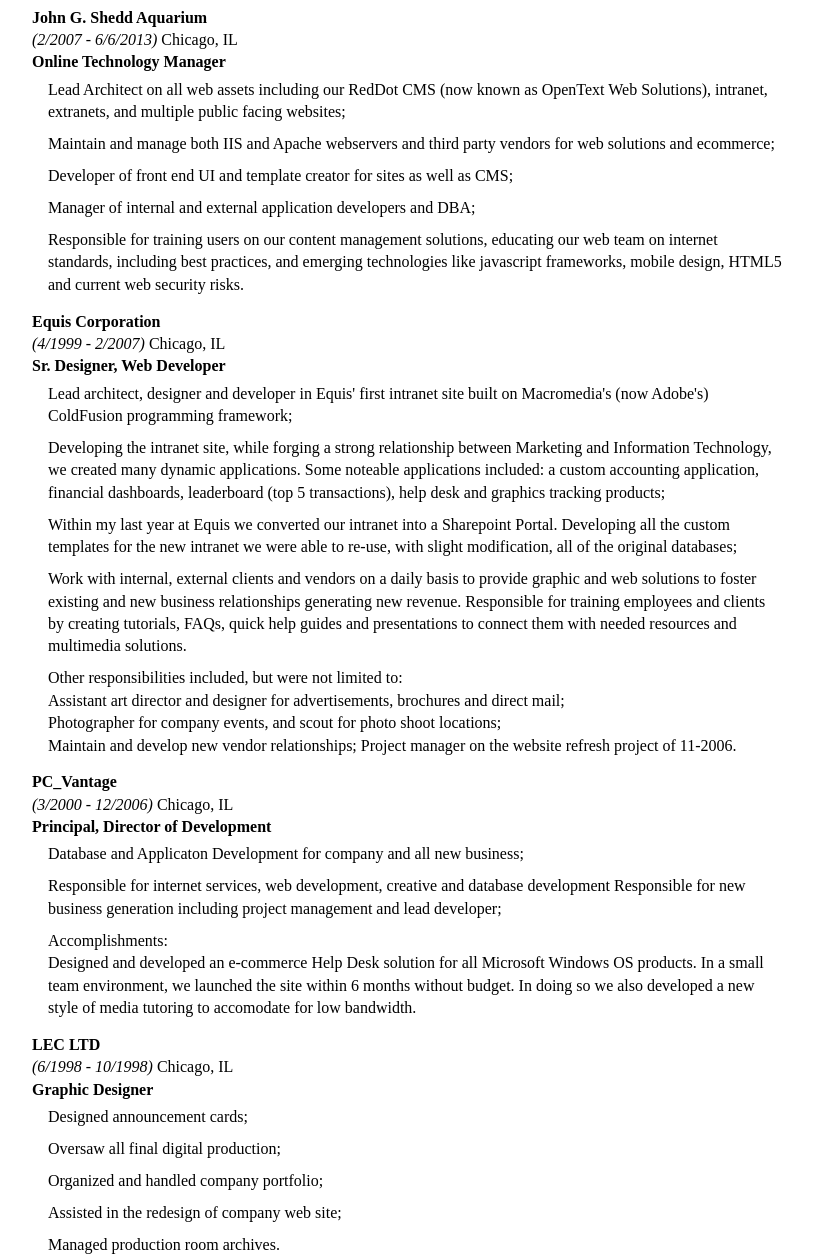
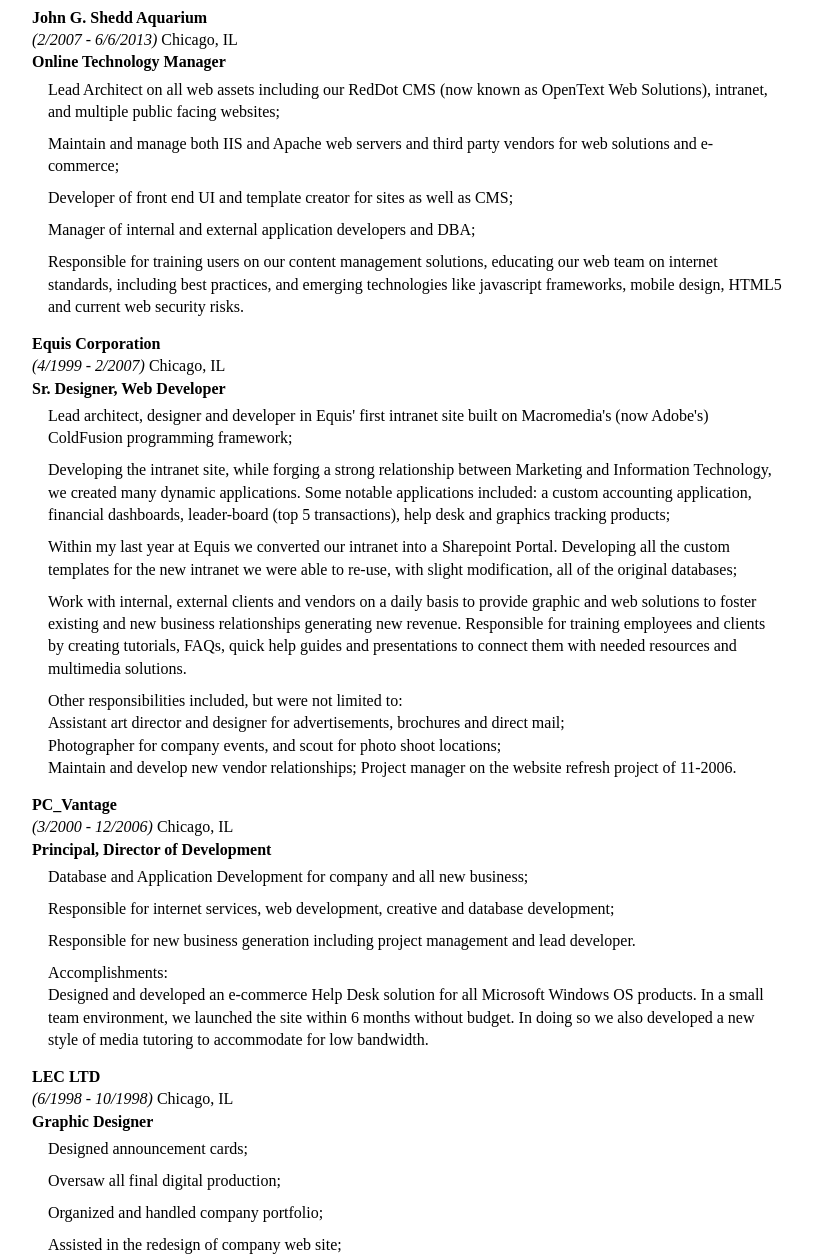
Before and after one commit to jgillen32/jgillen32.github.io, a plain HTML site: page index.html in a window 1280 px wide. Shown: the part 462-1718 px from the top of the page, without its empty margins (224-1037 px from the left). Drawn offline with Linux system fonts and the light colour scheme.

Commit message:
further cleanup of text

```diff
--- a/index.html
+++ b/index.html
@@ -77,11 +77,11 @@
                 <ul>
                     <li>
                         Lead Architect on all web assets including our RedDot CMS (now known as OpenText Web Solutions),
-                        intranet, extranets, and multiple public facing websites;
+                        intranet, and multiple public facing websites;
                     </li>
                     <li>
-                        Maintain and manage both IIS and Apache webservers and third party vendors for web solutions and
-                        ecommerce;
+                        Maintain and manage both IIS and Apache web servers and third party vendors for web solutions and
+                        e-commerce;
                     </li>
                     <li>
                         Developer of front end UI and template creator for sites as well as CMS;
@@ -106,8 +106,8 @@
                     </li>
                     <li>
                         Developing the intranet site, while forging a strong relationship between Marketing and
-                        Information Technology, we created many dynamic applications. Some noteable applications
-                        included: a custom accounting application, financial dashboards, leaderboard (top 5
+                        Information Technology, we created many dynamic applications. Some notable applications
+                        included: a custom accounting application, financial dashboards, leader-board (top 5
                         transactions), help desk and graphics tracking products;
                     </li>
                     <li>
@@ -135,17 +135,19 @@
                 <b>Principal, Director of Development</b>
                 <ul>
                     <li>
-                        Database and Applicaton Development for company and all new business;
+                        Database and Application Development for company and all new business;
                     </li>
                     <li>
-                        Responsible for internet services, web development, creative and database development
-                        Responsible for new business generation including project management and lead developer;
+                        Responsible for internet services, web development, creative and database development;
+                    </li>
+                    <li>
+                        Responsible for new business generation including project management and lead developer.
                     </li>
                     <li>
                         Accomplishments:<br/>
                         Designed and developed an e-commerce Help Desk solution for all Microsoft Windows OS products.
                         In a small team environment, we launched the site within 6 months without budget. In doing so we
-                        also developed a new style of media tutoring to accomodate for low bandwidth.
+                        also developed a new style of media tutoring to accommodate for low bandwidth.
                     </li>
                 </ul>
             </li>
```
